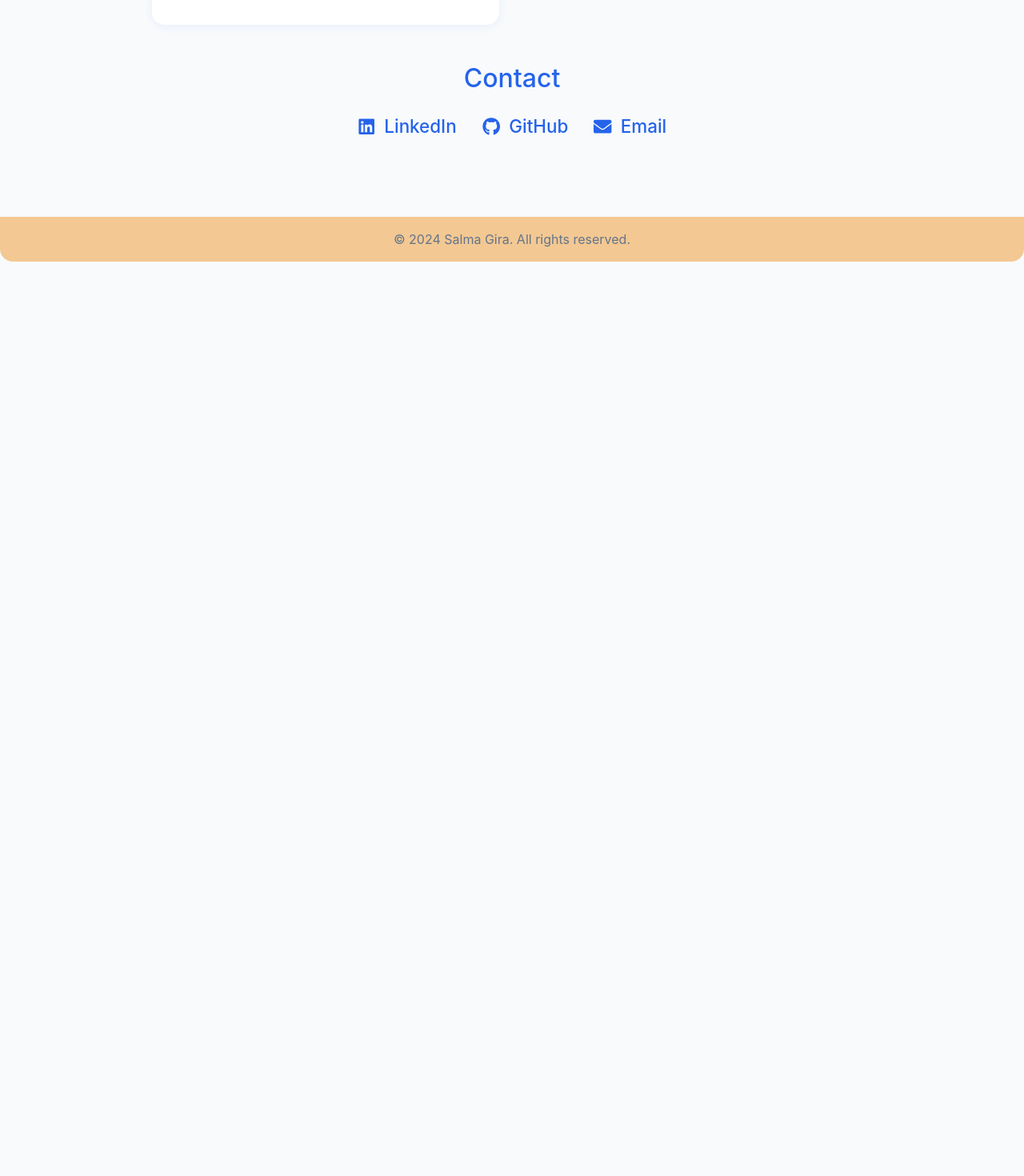
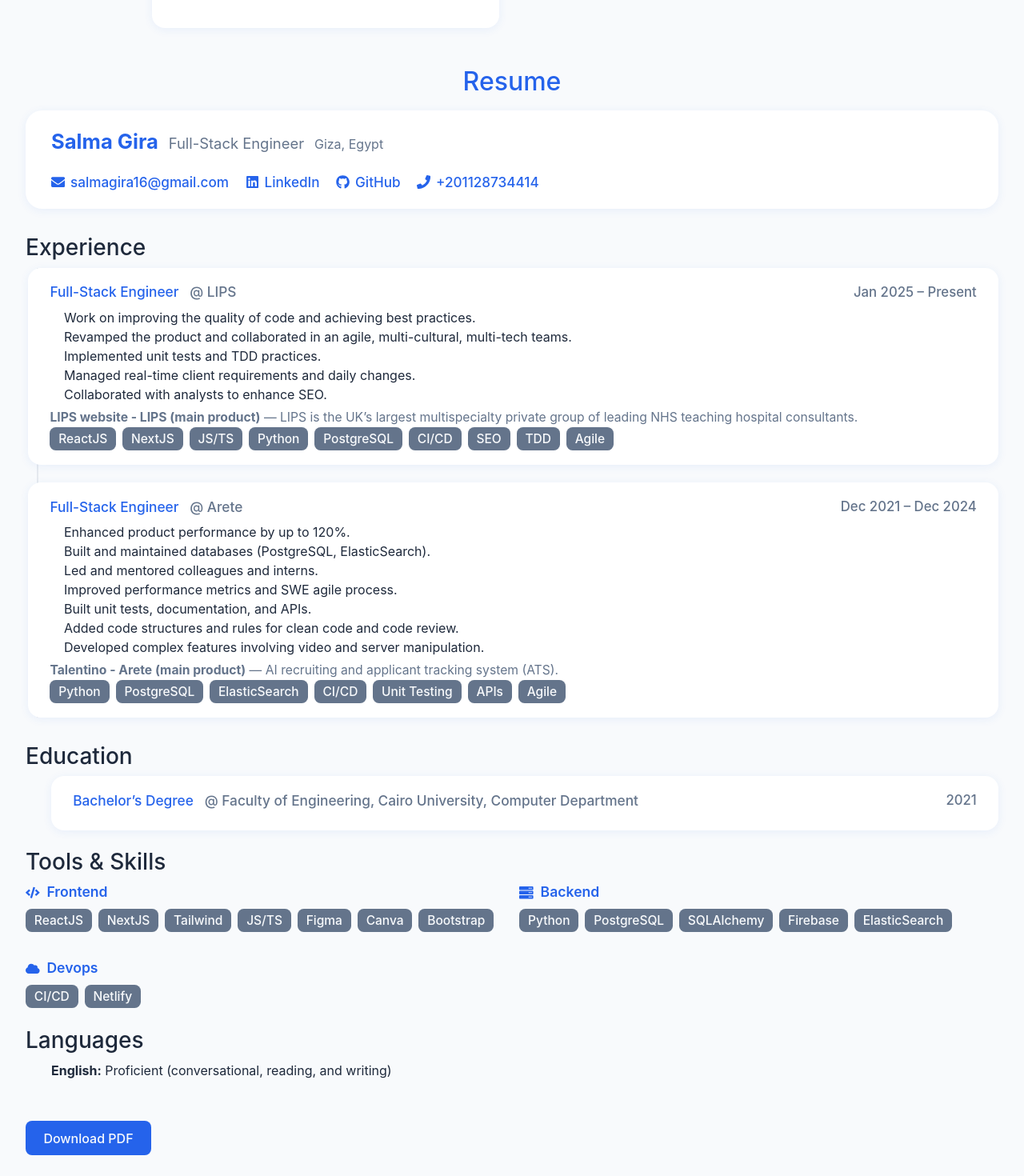
Before and after one commit to SalmaGira/portfolio, a React (Vite) app: page /home in a window 1280 px wide. Shown: the part 960-2430 px from the top of the page at 80% size. Before the commit the page ends 1287 px from the top, so only its background shows below. Built offline with nearby package versions, Linux system fonts and the light colour scheme.

Commit message:
feat: enhance resume component with dynamic data and styling

```diff
--- a/src/App.tsx
+++ b/src/App.tsx
@@ -4,11 +4,13 @@ import Contact from './components/Contact';
 import Home from './components/Home';
 import Layout from './components/Layout';
 import Projects from './components/Projects';
+import Resume from './components/Resume';
 
 const App: React.FC = () => (
   <Layout>
     <Home />
     <Projects />
+    <Resume />
     <Contact />
   </Layout>
 );
--- a/src/components/Resume.tsx
+++ b/src/components/Resume.tsx
@@ -1,59 +1,123 @@
-import React from 'react';
+import { motion } from 'framer-motion';
+import {
+  FaCloud,
+  FaCode,
+  FaEnvelope,
+  FaGithub,
+  FaLinkedin,
+  FaPhone,
+  FaServer,
+} from 'react-icons/fa';
 
-function Resume() {
-  return (
-    <section className="resume" id="resume">
-      <h2>Resume</h2>
-      <div className="resume-content">
-        <h3>Tools & Skills</h3>
+import {
+  education,
+  experience,
+  languages,
+  personal,
+  skills,
+} from '../data/resume';
+import styles from '../styles/global.module.css';
+
+const skillCategoryIcons = {
+  frontend: <FaCode />,
+  backend: <FaServer />,
+  devops: <FaCloud />,
+};
+
+const Resume: React.FC = () => (
+  <motion.section
+    className={styles.resume}
+    initial={{ opacity: 0, y: 40 }}
+    whileInView={{ opacity: 1, y: 0 }}
+    transition={{ duration: 0.7 }}
+    viewport={{ once: true }}
+  >
+    <h2 className={styles.sectionTitle}>Resume</h2>
+    <div className={styles.resumeContactCard}>
+      <div>
+        <span className={styles.resumeName}>{personal.name}</span>
+        <span className={styles.resumeTitle}>{personal.title}</span>
+        <span className={styles.resumeLocation}>{personal.location}</span>
+      </div>
+      <div className={styles.resumeContactLinks}>
+        <a href={`mailto:${personal.email}`}><FaEnvelope /> {personal.email}</a>
+        <a href={personal.linkedin} target="_blank"><FaLinkedin /> LinkedIn</a>
+        <a href={personal.github} target="_blank"><FaGithub /> GitHub</a>
+        <span><FaPhone /> {personal.phone}</span>
+      </div>
+    </div>
+
+    <div className={styles.resumeGroup}>
+      <h3>Experience</h3>
+      <ul className={styles.experienceTimeline}>
+        {experience.map((exp, i) => (
+          <li key={i} className={styles.resumeCard}>
+            <div className={styles.resumeCardHeader}>
+              <span className={styles.resumeRole}>{exp.role}</span>
+              <span className={styles.resumeCompany}>@ {exp.company}</span>
+              <span className={styles.resumePeriod}>{exp.period}</span>
+            </div>
+            <div className={styles.resumeDesc}>
               <ul>
-          <li><strong>Frontend:</strong> ReactJS, NextJS, Tailwind, JavaScript/TypeScript, Figma, Canva, Bootstrap</li>
-          <li><strong>Backend:</strong> Python, PostgreSQL, SQLAlchemy, Firebase, ElasticSearch</li>
-          <li><strong>DevOps:</strong> CI/CD, Netlify</li>
+                {exp.description.map((d, idx) => (
+                  <li key={idx}>{d}</li>
+                ))}
               </ul>
-
-        <h3>Experience</h3>
-        <ul>
-          <li>
-            <strong>LIPS</strong> – Full-stack Engineer<br />
-            <em>Jan 2025 - present</em><br />
-            <ul>
-              <li>Improved code quality and implemented best practices.</li>
-              <li>Led product revamp and collaborated with multicultural teams.</li>
-              <li>Added unit tests, TDD, and handled daily client requirements.</li>
-              <li>Worked on SEO and analytics with team analysts.</li>
-              <li>Product: <strong>LIPS website</strong> – UK’s largest multispecialty private group of NHS consultants.</li>
-            </ul>
+              <div className={styles.resumeProduct}>
+                <b>{exp.product}</b> — <span>{exp.productDesc}</span>
+              </div>
+            </div>
+            <div className={styles.techStack}>
+              {exp.skills.map(s => <span key={s} className={styles.techTag}>{s}</span>)}
+            </div>
           </li>
-          <li>
-            <strong>Arete</strong> – Full-stack Engineer<br />
-            <em>Dec 2021 - Dec 2024</em><br />
-            <ul>
-              <li>Enhanced performance by 120% and optimized databases (PostgreSQL, ElasticSearch).</li>
-              <li>Led and mentored colleagues and interns.</li>
-              <li>Built unit tests, documentation, and APIs.</li>
-              <li>Improved SWE agile processes and code review practices.</li>
-              <li>Developed complex video/server features.</li>
-              <li>Product: <strong>Talentino</strong> – AI recruiting and applicant tracking system (ATS).</li>
-            </ul>
-          </li>
+        ))}
       </ul>
 
       <h3>Education</h3>
       <ul>
-          <li>
-            Faculty of Engineering, Cairo University<br />
-            Computer Department – Bachelor’s Degree 2021
+        {education.map((edu, i) => (
+          <li key={i} className={styles.resumeCard}>
+            <div className={styles.resumeCardHeader}>
+              <span className={styles.resumeRole}>{edu.degree}</span>
+              <span className={styles.resumeCompany}>@ {edu.school}</span>
+              <span className={styles.resumePeriod}>{edu.period}</span>
+            </div>
           </li>
+        ))}
       </ul>
 
+      <h3>Tools & Skills</h3>
+      <div className={styles.skillsGrid}>
+        {Object.entries(skills).map(([category, skillList]) => (
+          <div key={category} className={styles.skillCategory}>
+            <div className={styles.skillCategoryHeader}>
+              {skillCategoryIcons[category as keyof typeof skillCategoryIcons]}{" "}
+              <span className={styles.skillCategoryName}>{category.charAt(0).toUpperCase() + category.slice(1)}</span>
+            </div>
+            <div className={styles.techStack}>
+              {skillList.map(s => <span key={s} className={styles.techTag}>{s}</span>)}
+            </div>
+          </div>
+        ))}
+      </div>
+
       <h3>Languages</h3>
-        <ul>
-          <li>English: Proficient (conversational, reading, and writing)</li>
+      <ul className={styles.languageList}>
+        {languages.map(l => (
+          <li key={l.name}><b>{l.name}:</b> {l.proficiency}</li>
+        ))}
       </ul>
+      <a
+        href="/SalmaGira-resume.pdf"
+        target="_blank"
+        rel="noopener noreferrer"
+        className={styles.resumeDownload}
+      >
+        Download PDF
+      </a>
     </div>
-    </section>
+  </motion.section>
 );
-}
 
 export default Resume;
--- /dev/null
+++ b/src/data/resume.ts
@@ -0,0 +1,77 @@
+export const personal = {
+  name: "Salma Gira",
+  title: "Full-Stack Engineer",
+  location: "Giza, Egypt",
+  email: "salmagira16@gmail.com",
+  linkedin: "https://www.linkedin.com/in/salma-gira-6481aa166/",
+  github: "https://github.com/SalmaGira",
+  phone: "+201128734414",
+};
+
+export const skills = {
+  frontend: [
+    "ReactJS", "NextJS", "Tailwind", "JS/TS", "Figma", "Canva", "Bootstrap"
+  ],
+  backend: [
+    "Python", "PostgreSQL", "SQLAlchemy", "Firebase", "ElasticSearch"
+  ],
+  devops: [
+    "CI/CD", "Netlify"
+  ],
+};
+
+export const experience = [
+  {
+    role: "Full-Stack Engineer",
+    company: "LIPS",
+    period: "Jan 2025 – Present",
+    description: [
+      "Work on improving the quality of code and achieving best practices.",
+      "Revamped the product and collaborated in an agile, multi-cultural, multi-tech teams.",
+      "Implemented unit tests and TDD practices.",
+      "Managed real-time client requirements and daily changes.",
+      "Collaborated with analysts to enhance SEO.",
+    ],
+    product: "LIPS website - LIPS (main product)",
+    productDesc:
+      "LIPS is the UK’s largest multispecialty private group of leading NHS teaching hospital consultants.",
+    skills: [
+      "ReactJS", "NextJS", "JS/TS", "Python", "PostgreSQL", "CI/CD", "SEO", "TDD", "Agile"
+    ],
+  },
+  {
+    role: "Full-Stack Engineer",
+    company: "Arete",
+    period: "Dec 2021 – Dec 2024",
+    description: [
+      "Enhanced product performance by up to 120%.",
+      "Built and maintained databases (PostgreSQL, ElasticSearch).",
+      "Led and mentored colleagues and interns.",
+      "Improved performance metrics and SWE agile process.",
+      "Built unit tests, documentation, and APIs.",
+      "Added code structures and rules for clean code and code review.",
+      "Developed complex features involving video and server manipulation.",
+    ],
+    product: "Talentino - Arete (main product)",
+    productDesc:
+      "AI recruiting and applicant tracking system (ATS).",
+    skills: [
+      "Python", "PostgreSQL", "ElasticSearch", "CI/CD", "Unit Testing", "APIs", "Agile"
+    ],
+  },
+];
+
+export const education = [
+  {
+    degree: "Bachelor’s Degree",
+    school: "Faculty of Engineering, Cairo University, Computer Department",
+    period: "2021",
+  },
+];
+
+export const languages = [
+  {
+    name: "English",
+    proficiency: "Proficient (conversational, reading, and writing)",
+  },
+];
--- a/src/styles/global.module.css
+++ b/src/styles/global.module.css
@@ -163,3 +163,191 @@ main {
     grid-template-columns: 1fr;
   }
 }
+
+/* resume */
+.resumeContact {
+  display: flex;
+  flex-direction: column;
+  gap: 0.7em;
+  margin-bottom: 1.8em;
+  background: none;
+}
+.resumeName {
+  font-size: 1.6em;
+  font-weight: bold;
+  color: var(--accent);
+  margin-right: 0.5em;
+}
+.resumeTitle {
+  font-size: 1.15em;
+  color: var(--muted);
+  margin-right: 0.7em;
+}
+.resumeLocation {
+  font-size: 1em;
+  color: var(--muted);
+}
+.resumeContactLinks {
+  display: flex;
+  flex-wrap: wrap;
+  gap: 1em;
+  font-size: 1.05em;
+  margin-top: 0.6em;
+}
+.resumeContactLinks a, .resumeContactLinks span {
+  display: flex;
+  align-items: center;
+  gap: 0.4em;
+  color: var(--text);
+  text-decoration: none;
+}
+.resumeContactLinks a:hover {
+  color: var(--accent);
+}
+.resumeProduct {
+  font-size: 1em;
+  margin-top: 0.3em;
+  color: var(--muted);
+}
+.languageList {
+  margin-top: 0.5em;
+  font-size: 1em;
+  color: var(--text);
+}
+
+.resumeContactCard {
+  background: var(--card-bg);
+  border-radius: 1.3em;
+  box-shadow: var(--shadow);
+  display: flex;
+  flex-direction: column;
+  gap: 0.7em;
+  padding: 1.3rem 2rem;
+  margin-bottom: 2em;
+}
+.resumeContactLinks {
+  display: flex;
+  flex-wrap: wrap;
+  gap: 1.2em;
+  margin-top: 0.4em;
+  font-size: 1.07em;
+}
+.resumeContactLinks a, .resumeContactLinks span {
+  display: flex;
+  align-items: center;
+  gap: 0.4em;
+  color: var(--accent);
+  text-decoration: none;
+  font-weight: 500;
+}
+.resumeContactLinks a:hover {
+  color: var(--text);
+}
+
+.experienceTimeline {
+  position: relative;
+  padding-left: 0.2em;
+  margin-bottom: 2em;
+}
+.experienceTimeline:before {
+  content: '';
+  position: absolute;
+  left: 14px;
+  top: 0;
+  bottom: 0;
+  width: 2px;
+  background: var(--muted);
+  opacity: 0.13;
+}
+.resumeCard {
+  background: var(--card-bg);
+  border-radius: 1rem;
+  box-shadow: var(--shadow);
+  padding: 1.1rem 1.7rem;
+  margin-bottom: 1.4rem;
+  position: relative;
+}
+.resumeCardHeader {
+  display: flex;
+  gap: 0.8em;
+  align-items: center;
+  font-weight: 500;
+  margin-bottom: 0.4em;
+  font-size: 1.08em;
+}
+.resumeRole {
+  color: var(--accent);
+}
+.resumeCompany {
+  color: var(--muted);
+}
+.resumePeriod {
+  margin-left: auto;
+  color: var(--muted);
+  font-size: 0.97em;
+}
+.resumeDesc ul {
+  margin: 0.4em 0 0.3em 1.1em;
+  padding: 0;
+  font-size: 1em;
+  color: var(--text);
+}
+.resumeProduct {
+  font-size: 0.98em;
+  margin-top: 0.3em;
+  color: var(--muted);
+}
+.skillsGrid {
+  display: flex;
+  gap: 2em;
+  flex-wrap: wrap;
+  margin-bottom: 1.5em;
+}
+.skillCategory {
+  min-width: 160px;
+}
+.skillCategoryHeader {
+  display: flex;
+  align-items: center;
+  gap: 0.5em;
+  font-weight: 600;
+  color: var(--accent);
+  font-size: 1.1em;
+  margin-bottom: 0.4em;
+}
+.skillCategoryName {
+  text-transform: capitalize;
+}
+.techStack {
+  display: flex;
+  gap: 0.5em;
+  flex-wrap: wrap;
+}
+.techTag {
+  background: var(--muted);
+  color: var(--background);
+  padding: 0.2em 0.7em;
+  border-radius: 0.5em;
+  font-size: 0.97em;
+  font-weight: 500;
+}
+.languageList {
+  margin-top: 0.5em;
+  font-size: 1em;
+  color: var(--text);
+}
+.resumeDownload {
+  display: inline-block;
+  margin-top: 2.2rem;
+  background: var(--accent);
+  color: var(--background);
+  padding: 0.6em 1.4em;
+  border-radius: 0.5em;
+  font-weight: 500;
+  text-decoration: none;
+  transition: background 0.23s;
+}
+.resumeDownload:hover {
+  background: var(--text);
+  color: var(--card-bg);
+}
```
Lines whose indentation alone changed are shown as unchanged.
